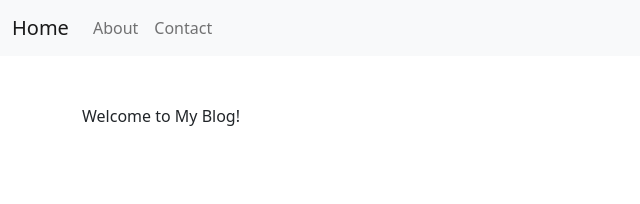
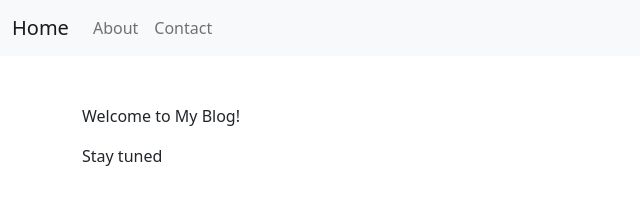
Before and after one commit to Khitlar/Khitlar.github.io, a plain HTML site: page about.html in a window 1280 px wide. Shown: the whole page, without its empty margins (0-640 px from the left). Drawn offline with nearby package versions, Linux system fonts and the light colour scheme.

Commit message:
updated about page

```diff
--- a/about.html
+++ b/about.html
@@ -42,7 +42,7 @@
         <div class="row">
             <div class="col-lg-6">
                 <p>Welcome to My Blog!</p>
-                <p></p>
+                <p>Stay tuned</p>
             </div>
         </div>
     </section>
```
